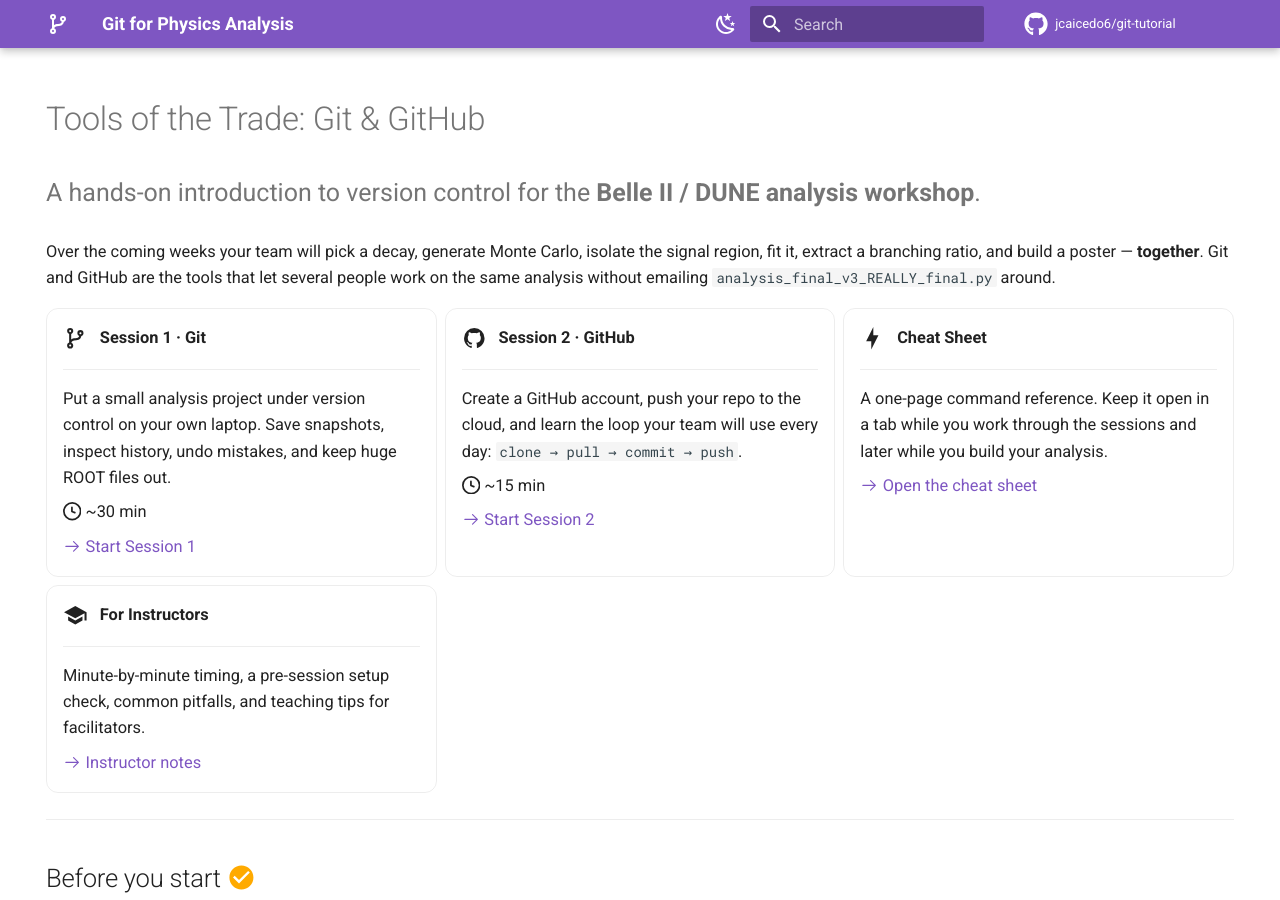
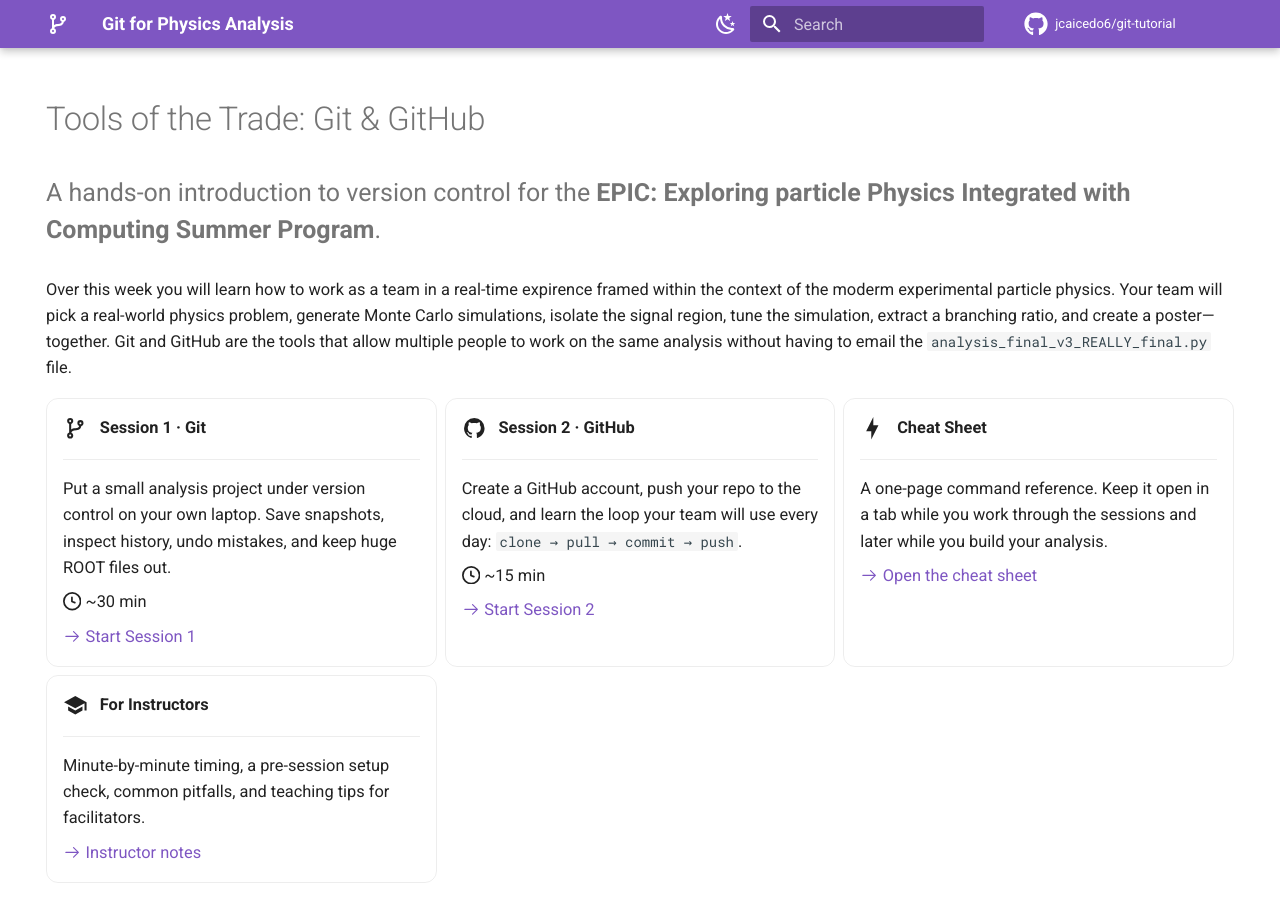
Before and after one commit to jcaicedo6/git-tutorial, an MkDocs documentation site: the page built from docs/index.md, in a window 1280 px wide and 900 px high. Built offline with MkDocs 1.6.1 and Material for MkDocs 9.7.7, drawn with Linux system fonts in a browser that asks for light colours; emoji names are drawn with the system emoji font; comment, search, counter and statistics services are not loaded.

Commit message:
Change in the description

```diff
--- a/docs/index.md
+++ b/docs/index.md
@@ -7,12 +7,14 @@ hide:
 # Tools of the Trade: Git & GitHub
 
 <p class="hero-subtitle">A hands-on introduction to version control for the
-<strong>Belle II / DUNE analysis workshop</strong>.</p>
+<strong>EPIC: Exploring particle Physics Integrated with Computing Summer Program</strong>.</p>
 
-Over the coming weeks your team will pick a decay, generate Monte Carlo, isolate the
-signal region, fit it, extract a branching ratio, and build a poster — **together**.
-Git and GitHub are the tools that let several people work on the same analysis without
-emailing `analysis_final_v3_REALLY_final.py` around.
+Over this week you will learn how to work as a team in a real-time expirence framed
+within the context of the moderm experimental particle physics. Your
+team will pick a real-world physics problem, generate Monte Carlo simulations,
+isolate the signal region, tune the simulation, extract a branching ratio,
+and create a poster—together. Git and GitHub are the tools that allow multiple
+people to work on the same analysis without having to email the `analysis_final_v3_REALLY_final.py` file.
 
 <div class="grid cards" markdown>
 
```
